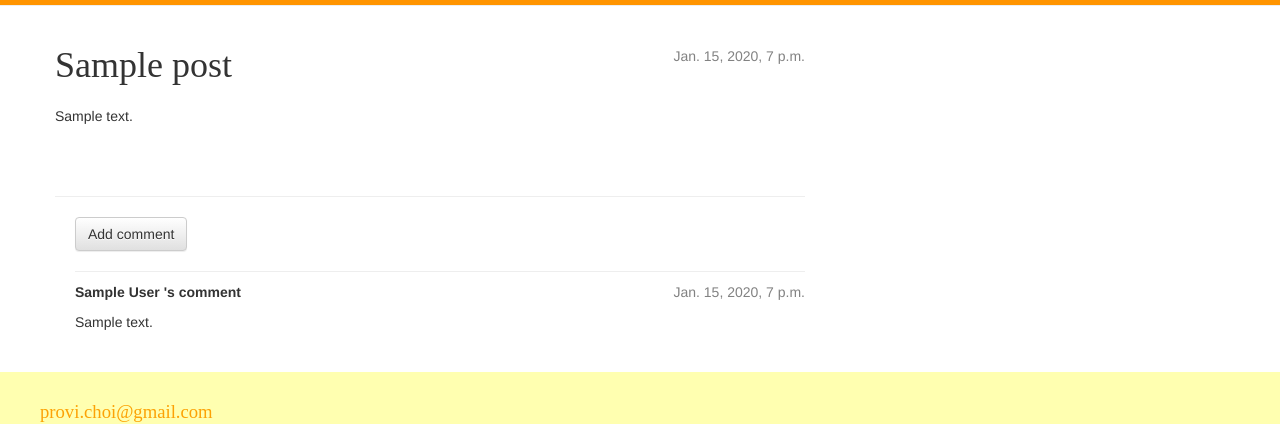
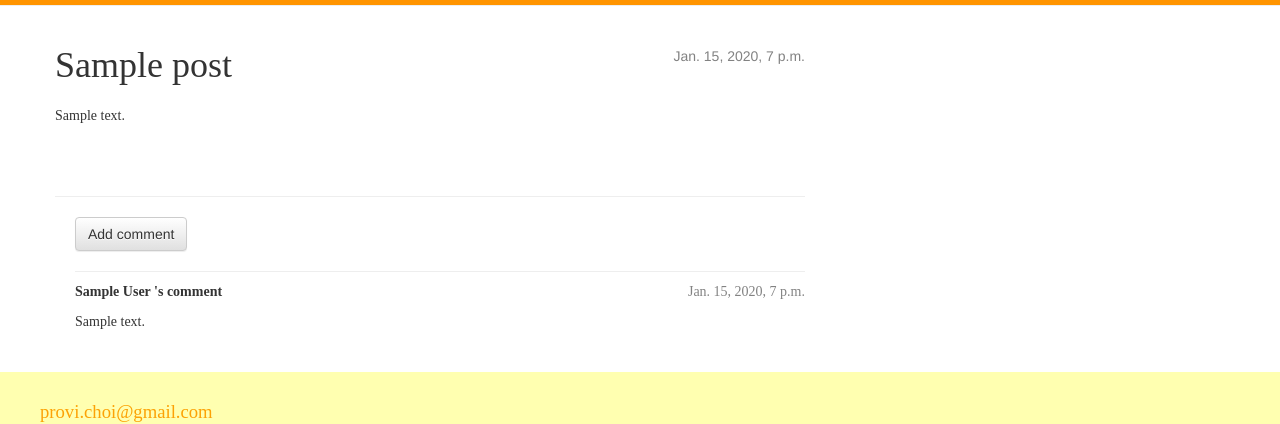
Before and after one commit to mildpriest/first-blog, a Django app: page /post/1/ in a window 1280 px wide. Shown: the part 191-615 px from the top of the page. Run offline with Django 3.2, Linux system fonts and the light colour scheme; tables that the repository leaves empty hold one stand-in row (values such as "Sample post"); some libraries are stand-ins or nearby versions; some web fonts are replaced.

Commit message:
font 변경

```diff
--- a/blog/static/css/common.css
+++ b/blog/static/css/common.css
@@ -99,6 +99,7 @@ h4 {
 
 .post p {
     margin: 20px 0px 0px 0px;
+    font-family: 'Nanum Gothic Coding';
 }
 
 .post a {
@@ -113,4 +114,5 @@ h4 {
     border-top:1px solid #eee;
     margin: 20px 0px 20px 20px;
     padding-top: 10px;
+    font-family: 'Nanum Gothic Coding';
 }
```
